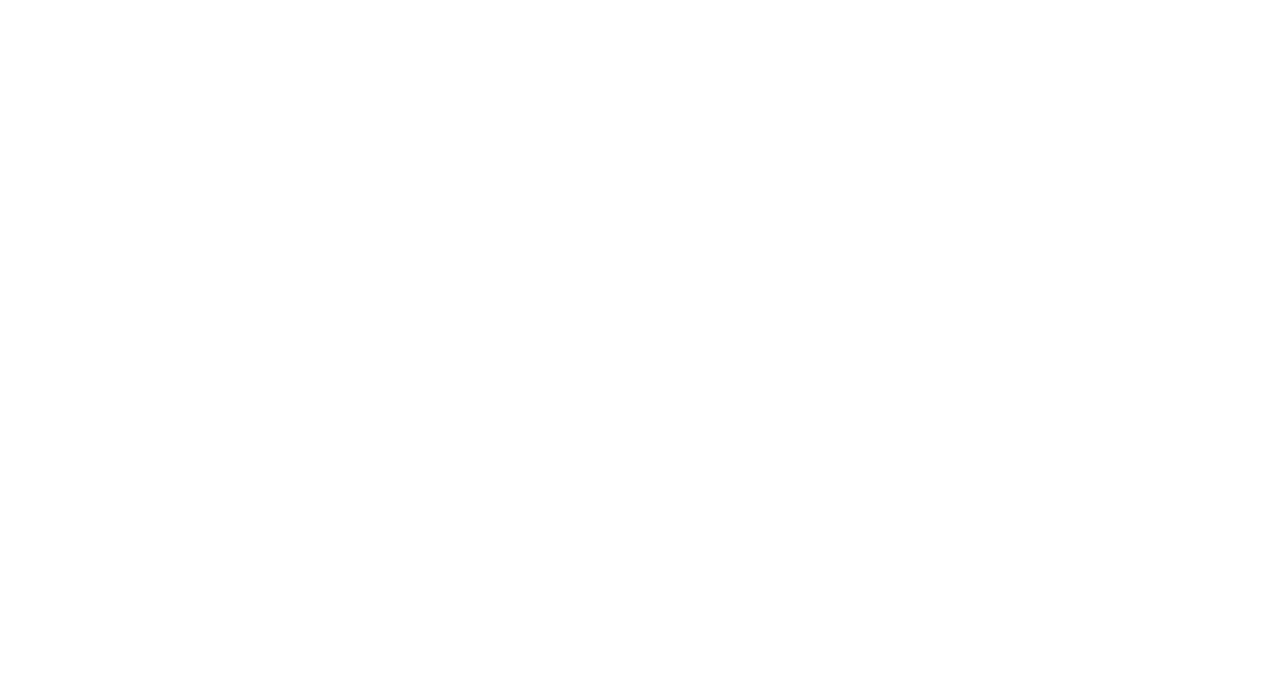
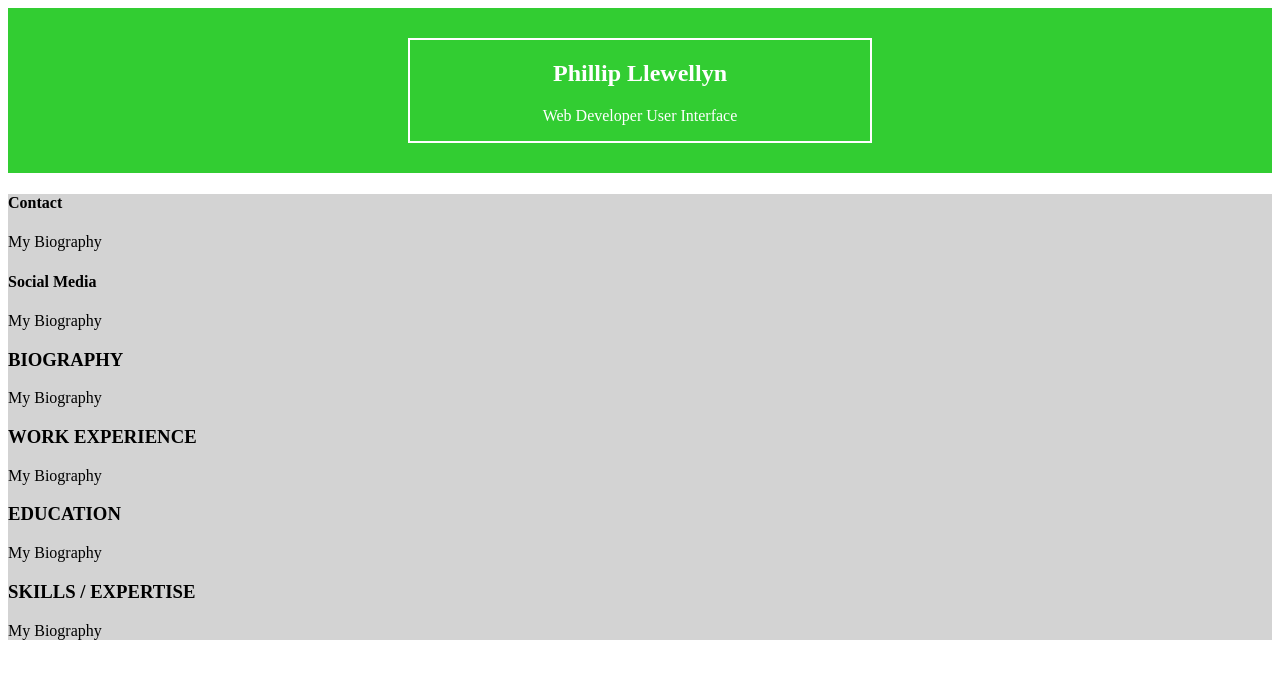
Before and after one commit to Phillipj1514/Phillipj1514.github.io, a plain HTML site: page index.html in a window 1280 px wide. Drawn offline with Linux system fonts and the light colour scheme.

Commit message:
Main contents added

```diff
--- a/css/styles.css
+++ b/css/styles.css
@@ -2,3 +2,26 @@
 Name: Phillip Llewellyn
 ID:620118149
 */
+
+* {
+  margin: : 0;
+}
+
+header{
+	text-align: center;
+	background-color: LimeGreen;
+	padding: 30px 400px;
+	position: relative;
+	color: White;
+}
+#header_box{
+	border-style: solid;
+	border-color: White;
+	border-width: 2px;
+}
+main{
+	background-color: LightGrey;
+}
+h3{
+	text-transform: uppercase;
+}
--- a/index.html
+++ b/index.html
@@ -1,10 +1,52 @@
 <!DOCTYPE html>
 <html>
 <head>
+	<meta http-equiv="refresh" content="2">
+	<meta charset="UTF-8">
+	<meta name="author" content="Phillip">
+	<meta name="description" content="Project 1 for Dynamic Web Development">
+	<meta name="viewport" content="width=device-width, initial-scale=1.0">
 	<link rel= "stylesheet" href="css/styles.css">
 	<title>Project 1</title>
 </head>
 <body>
+	<header>
+		<section id="header_box">
+			<h1> Phillip Llewellyn</h2>
+			<p>Web Developer User Interface</p>
+		</section>
+
+	</header>
+	<main>
+		<section class = "side-bar">
+			<section>
+				<h4>Contact</h1>
+				<p>My Biography</p>
+			</section>
+			<section>
+				<h4>Social Media</h1>
+				<p>My Biography</p>
+			</section>
+		</section>
+		<article class = "info">
+			<section>
+				<h3>Biography</h1>
+				<p>My Biography</p>
+			</section>
+			<section>
+				<h3>Work Experience</h1>
+				<p>My Biography</p>
+			</section>
+			<section>
+				<h3>Education</h1>
+				<p>My Biography</p>
+			</section>
+			<section>
+				<h3>Skills / Expertise</h1>
+				<p>My Biography</p>
+			</section>
+		</article>
+	</main>
 
 
 </body>
```
